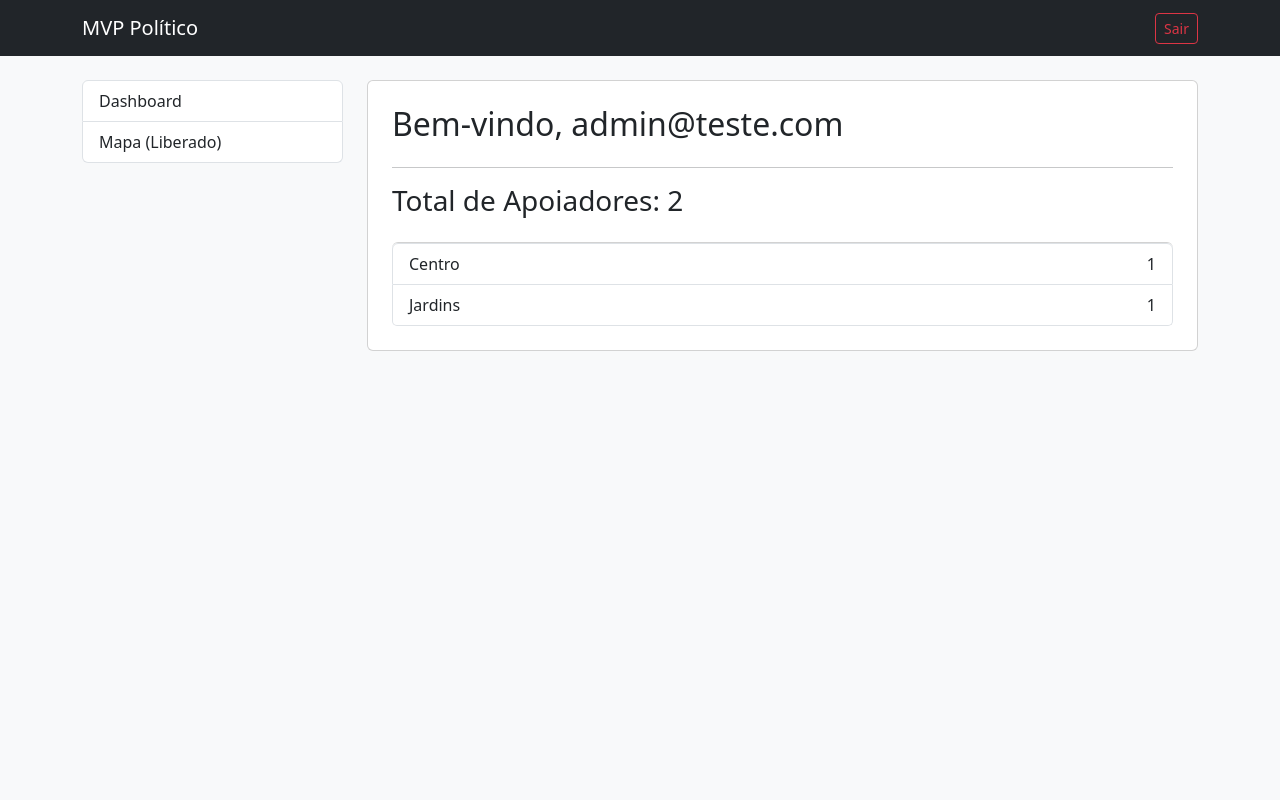
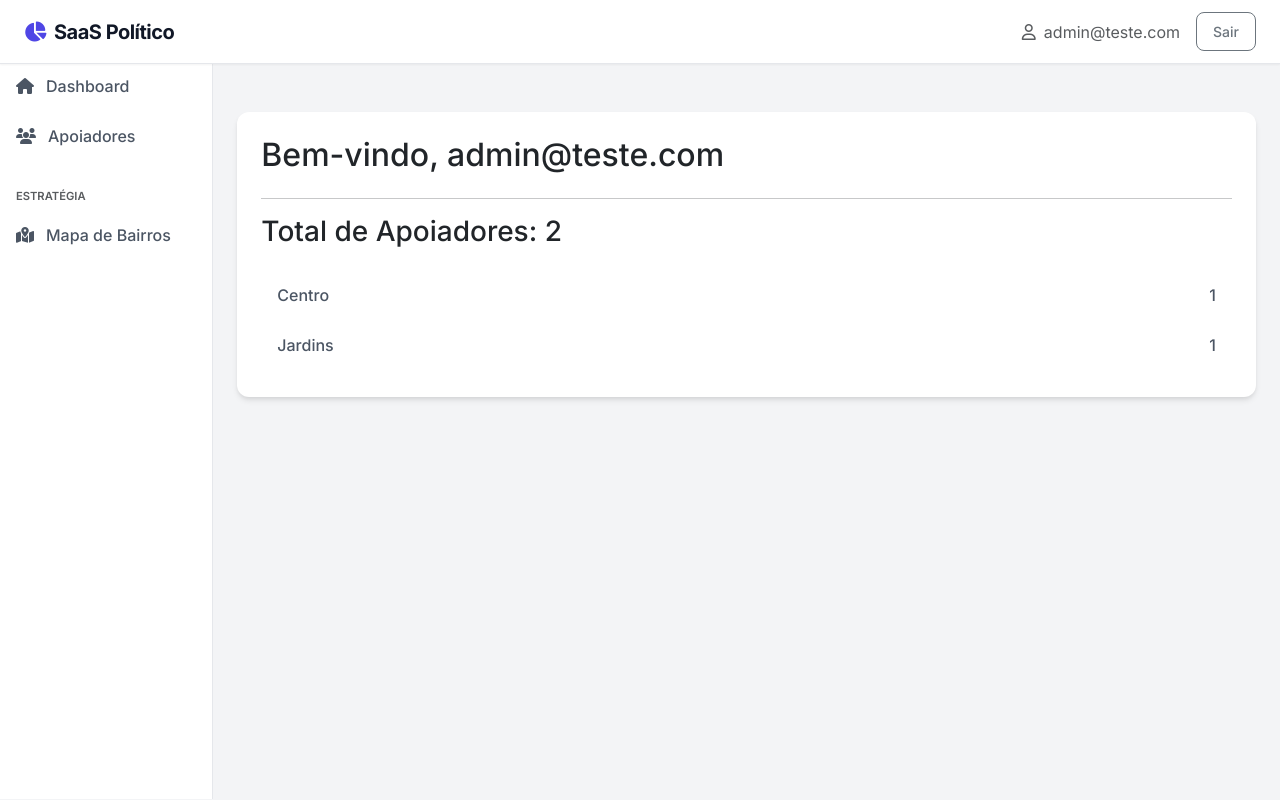
Before and after one commit to guibatist/app-candidatos, a Flask app: page /crm/ in a window 1280 px wide. Run offline with Flask 3, Linux system fonts and the light colour scheme; the visitor is signed in with stand-in values (Sample User, id 1).

Commit message:
style(ui): redesign do template base para visual moderno de SaaS premium

```diff
--- a/app/templates/base.html
+++ b/app/templates/base.html
@@ -1,32 +1,163 @@
 <!DOCTYPE html>
-<html>
+<html lang="pt-br">
 <head>
+    <meta charset="UTF-8">
+    <meta name="viewport" content="width=device-width, initial-scale=1.0">
+    <title>SaaS Político | Gestão Estratégica</title>
+
+    <link href="https://fonts.googleapis.com/css2?family=Inter:wght@300;400;500;600;700&display=swap" rel="stylesheet">
+
     <link href="https://cdn.jsdelivr.net/npm/bootstrap@5.3.0/dist/css/bootstrap.min.css" rel="stylesheet">
-    <title>SaaS Político</title>
+
+    <link rel="stylesheet" href="https://cdnjs.cloudflare.com/ajax/libs/font-awesome/6.4.0/css/all.min.css">
+
+    <style>
+        body {
+            font-family: 'Inter', sans-serif;
+            background-color: #f3f4f6; /* Fundo cinza bem claro, estilo Vercel */
+            color: #1f2937;
+        }
+
+        /* Navbar Superior (Header) */
+        .topbar {
+            background-color: #ffffff;
+            border-bottom: 1px solid #e5e7eb;
+            box-shadow: 0 1px 2px 0 rgba(0, 0, 0, 0.05);
+            padding: 12px 0;
+        }
+        .topbar-brand {
+            font-weight: 700;
+            font-size: 1.25rem;
+            color: #111827;
+            text-decoration: none;
+            letter-spacing: -0.5px;
+        }
+        .topbar-brand i { color: #4f46e5; } /* Detalhe na logo */
+
+        /* Menu Lateral (Sidebar) */
+        .sidebar {
+            background-color: #ffffff;
+            border-right: 1px solid #e5e7eb;
+            min-height: calc(100vh - 65px);
+            padding: 24px 16px;
+        }
+        .list-group-item {
+            border: none;
+            padding: 10px 16px;
+            color: #4b5563;
+            font-weight: 500;
+            border-radius: 8px !important;
+            margin-bottom: 6px;
+            transition: all 0.2s ease;
+            display: flex;
+            align-items: center;
+            gap: 12px;
+        }
+        .list-group-item:hover {
+            background-color: #f3f4f6;
+            color: #111827;
+        }
+        .list-group-item.active {
+            background-color: #4f46e5; /* Roxo SaaS (Indigo) */
+            color: #ffffff;
+        }
+
+        /* Cards (Os blocos brancos) */
+        .card {
+            border: none;
+            border-radius: 12px;
+            box-shadow: 0 4px 6px -1px rgba(0, 0, 0, 0.1), 0 2px 4px -1px rgba(0, 0, 0, 0.06);
+            background-color: #ffffff;
+        }
+        .card-header {
+            background-color: transparent;
+            border-bottom: 1px solid #e5e7eb;
+            padding: 16px 20px;
+            font-weight: 600;
+            color: #111827;
+        }
+
+        /* Botões */
+        .btn {
+            border-radius: 8px;
+            font-weight: 500;
+            padding: 8px 16px;
+            transition: all 0.2s;
+        }
+        .btn-primary {
+            background-color: #4f46e5;
+            border-color: #4f46e5;
+        }
+        .btn-primary:hover {
+            background-color: #4338ca;
+            border-color: #4338ca;
+        }
+
+        /* Tabelas */
+        .table { margin-bottom: 0; }
+        .table th {
+            font-weight: 600;
+            color: #6b7280;
+            background-color: #f9fafb;
+            border-bottom: 1px solid #e5e7eb;
+            text-transform: uppercase;
+            font-size: 0.75rem;
+            letter-spacing: 0.05em;
+            padding: 12px 16px;
+        }
+        .table td {
+            vertical-align: middle;
+            color: #374151;
+            padding: 16px;
+            border-bottom: 1px solid #e5e7eb;
+        }
+    </style>
 </head>
-<body class="bg-light">
-    <nav class="navbar navbar-dark bg-dark mb-4">
-        <div class="container">
-            <span class="navbar-brand">MVP Político</span>
-            <a href="/auth/logout" class="btn btn-outline-danger btn-sm">Sair</a>
+<body>
+
+    <header class="topbar sticky-top">
+        <div class="container-fluid px-4 d-flex justify-content-between align-items-center">
+            <a href="/crm/" class="topbar-brand">
+                <i class="fa-solid fa-chart-pie me-2"></i>SaaS Político
+            </a>
+            <div class="d-flex align-items-center gap-3">
+                <span class="text-muted text-sm"><i class="fa-regular fa-user me-2"></i>{{ usuario_logado.email if usuario_logado }}</span>
+                <a href="/auth/logout" class="btn btn-sm btn-outline-secondary">Sair</a>
+            </div>
         </div>
-    </nav>
-    <div class="container">
+    </header>
+
+    <div class="container-fluid">
         <div class="row">
-            <div class="col-md-3">
+            <div class="col-md-2 p-0 sidebar d-none d-md-block">
                 <div class="list-group">
-                    <a href="/crm/" class="list-group-item">Dashboard</a>
+                    <a href="/crm/" class="list-group-item text-decoration-none">
+                        <i class="fa-solid fa-house w-20px"></i> Dashboard
+                    </a>
+
+                    <a href="/crm/apoiadores" class="list-group-item text-decoration-none">
+                        <i class="fa-solid fa-users w-20px"></i> Apoiadores
+                    </a>
+
+                    <div class="mt-4 mb-2 px-3 text-uppercase text-muted" style="font-size: 0.7rem; font-weight: 600;">Estratégia</div>
+
                     {% if permissoes.permite_mapa %}
-                    <a href="#" class="list-group-item">Mapa (Liberado)</a>
+                    <a href="/crm/mapa" class="list-group-item text-decoration-none">
+                        <i class="fa-solid fa-map-location-dot w-20px"></i> Mapa de Bairros
+                    </a>
                     {% else %}
-                    <a href="#" class="list-group-item disabled text-muted">Mapa (Bloqueado)</a>
+                    <a href="#" class="list-group-item text-decoration-none text-muted" style="opacity: 0.6; cursor: not-allowed;" title="Disponível no Plano Elite">
+                        <i class="fa-solid fa-lock w-20px"></i> Mapa (Premium)
+                    </a>
                     {% endif %}
                 </div>
             </div>
-            <div class="col-md-9">
+
+            <div class="col-md-10 p-4 pt-5">
                 {% block content %}{% endblock %}
             </div>
         </div>
     </div>
+
 </body>
 </html>
```
